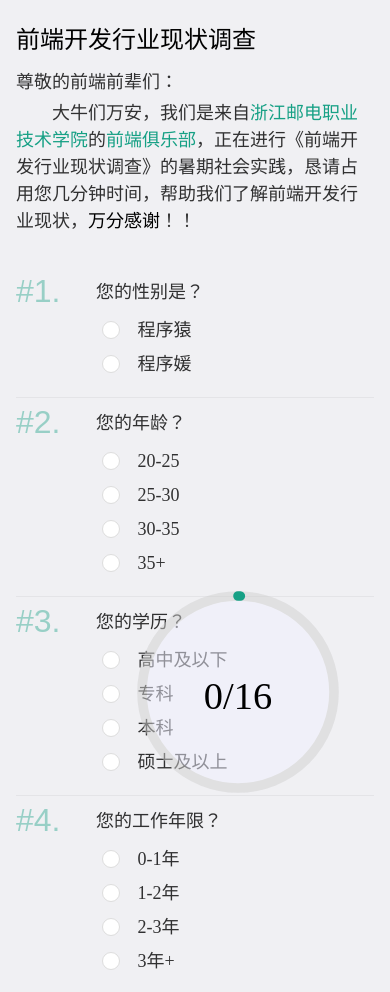
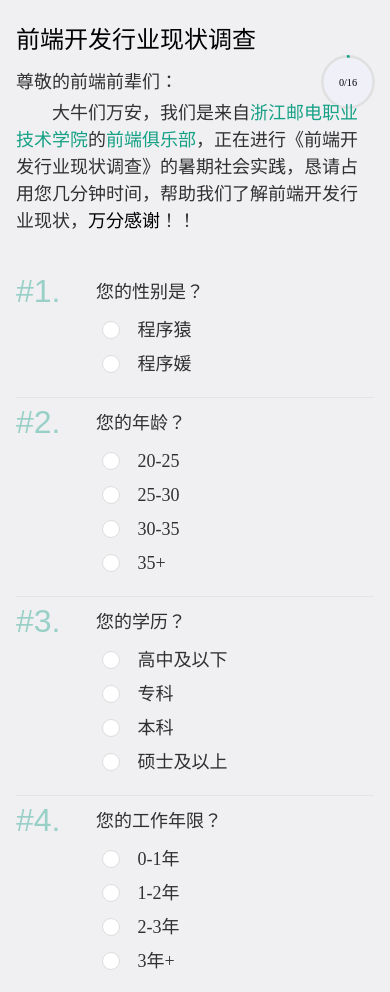
Before and after one commit to HappyFedClub/FedSurvey, a PHP site: page / in a window 390 px wide; the page is wider, and only the part inside the window is pictured. Shown: the top 992 px of that part. Run offline with PHP 8.4, Linux system fonts and the light colour scheme; some libraries are stand-ins or nearby versions; some web fonts are replaced.

Commit message:
modify q

```diff
--- a/q/css/css.css
+++ b/q/css/css.css
@@ -348,7 +348,8 @@ a:hover {
         font-size: 18px;
     }
     .header,
-    .content {
+    .content,
+    .result {
         width: 100%;
         padding: 1rem;
     }
@@ -358,4 +359,11 @@ a:hover {
         width: 100%;
         float: none;
     }
+    #progress {
+        width: 4rem;
+        height: 4rem;
+        position: fixed;
+        right: 10px;
+        top: 50px;
+    }
 }
```
